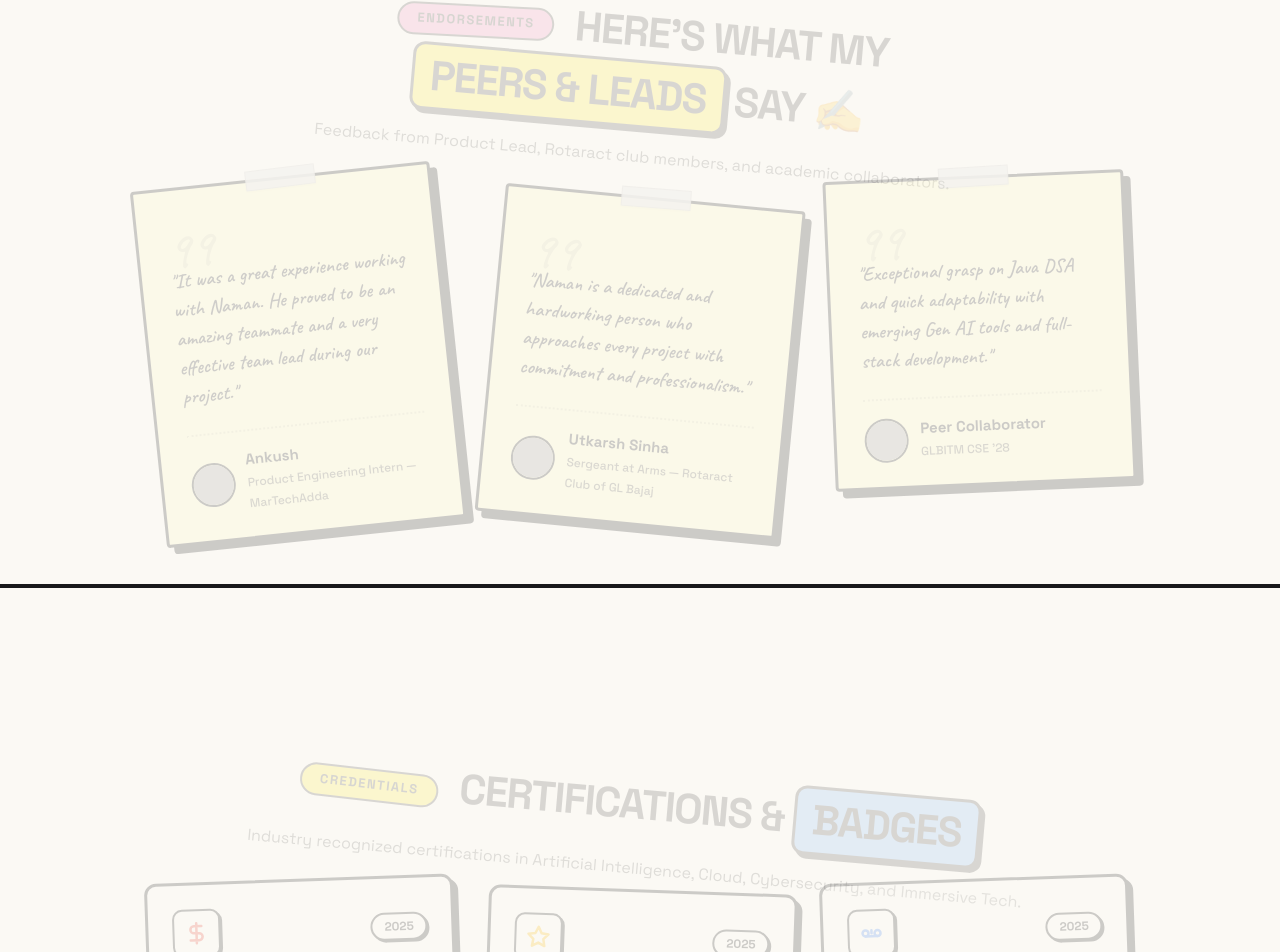
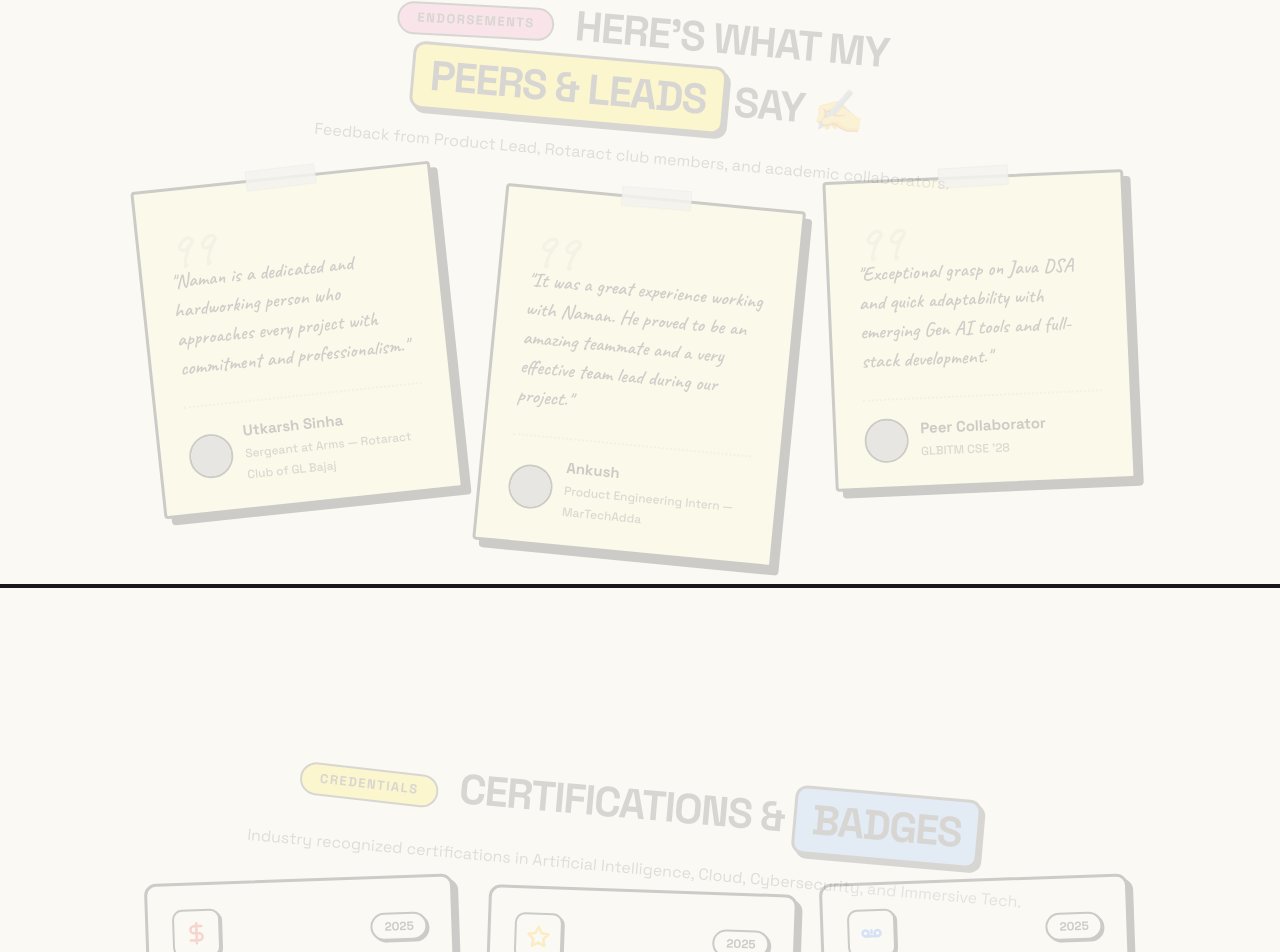
Before and after one commit to Namansaini2531/Portfolio, a React (Vite) app: page / in a window 1280 px wide. Shown: the part 3817-4769 px from the top of the page. Built offline with nearby package versions, Linux system fonts and the light colour scheme; grey boxes are pictures that could not be loaded.

Commit message:
Move Utkarsh Sinha card to left and Ankush card to center

```diff
--- a/src/components/Testimonials.jsx
+++ b/src/components/Testimonials.jsx
@@ -1,18 +1,18 @@
 import ScrollReveal from './ScrollReveal'
 
 const QUOTES = [
+  {
+    quote: '"Naman is a dedicated and hardworking person who approaches every project with commitment and professionalism."',
+    name: 'Utkarsh Sinha',
+    sub: 'Sergeant at Arms — Rotaract Club of GL Bajaj',
+    avatar: 'https://images.unsplash.com/photo-1570295999919-56ceb5ecca61?auto=format&fit=crop&w=80&h=80',
+    tilt: 'tilt-l'
+  },
   {
     quote: '"It was a great experience working with Naman. He proved to be an amazing teammate and a very effective team lead during our project."',
     name: 'Ankush',
     sub: 'Product Engineering Intern — MarTechAdda',
     avatar: 'https://images.unsplash.com/photo-1507003211169-0a1dd7228f2d?auto=format&fit=crop&w=80&h=80',
-    tilt: 'tilt-l'
-  },
-  {
-    quote: '"Naman is a dedicated and hardworking person who approaches every project with commitment and professionalism."',
-    name: 'Utkarsh Sinha',
-    sub: 'Sergeant at Arms — Rotaract Club of GL Bajaj',
-    avatar: 'https://images.unsplash.com/photo-1570295999919-56ceb5ecca61?auto=format&fit=crop&w=80&h=80',
     tilt: 'tilt-r'
   },
   {
```
